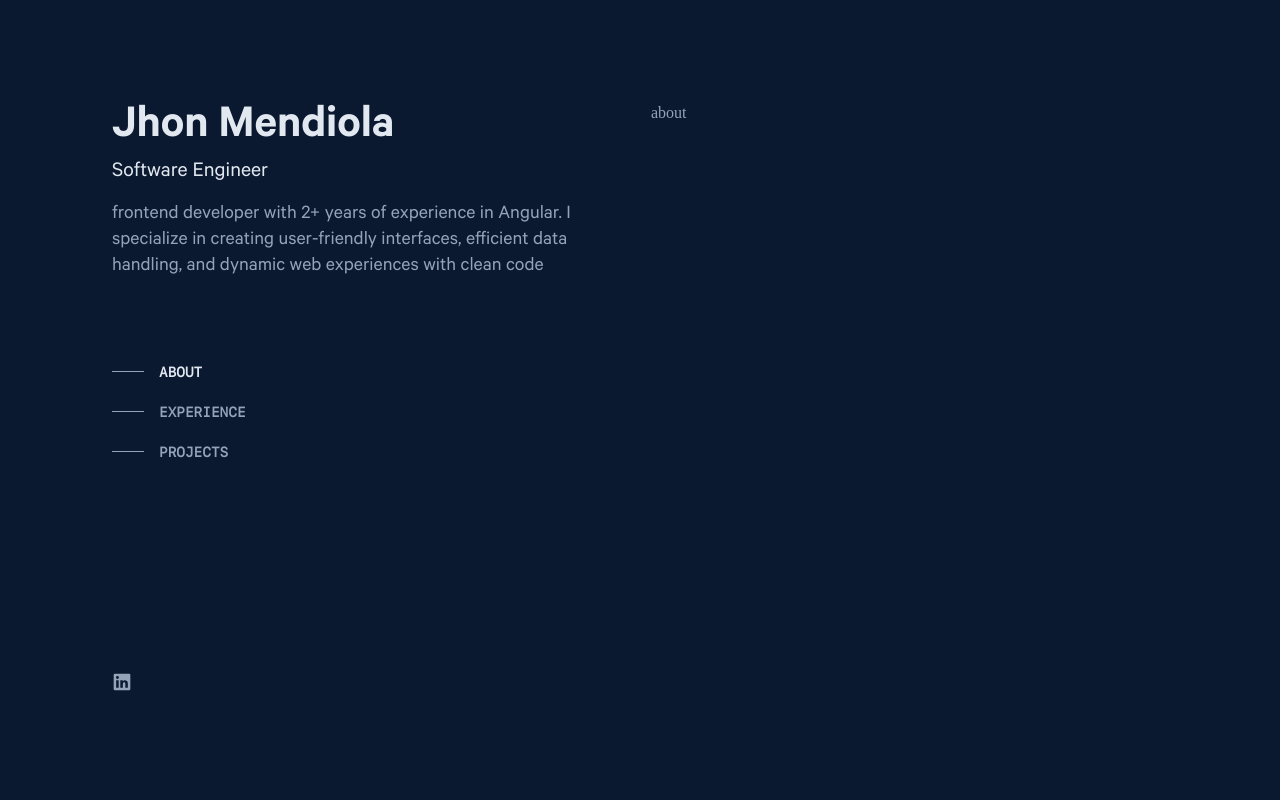
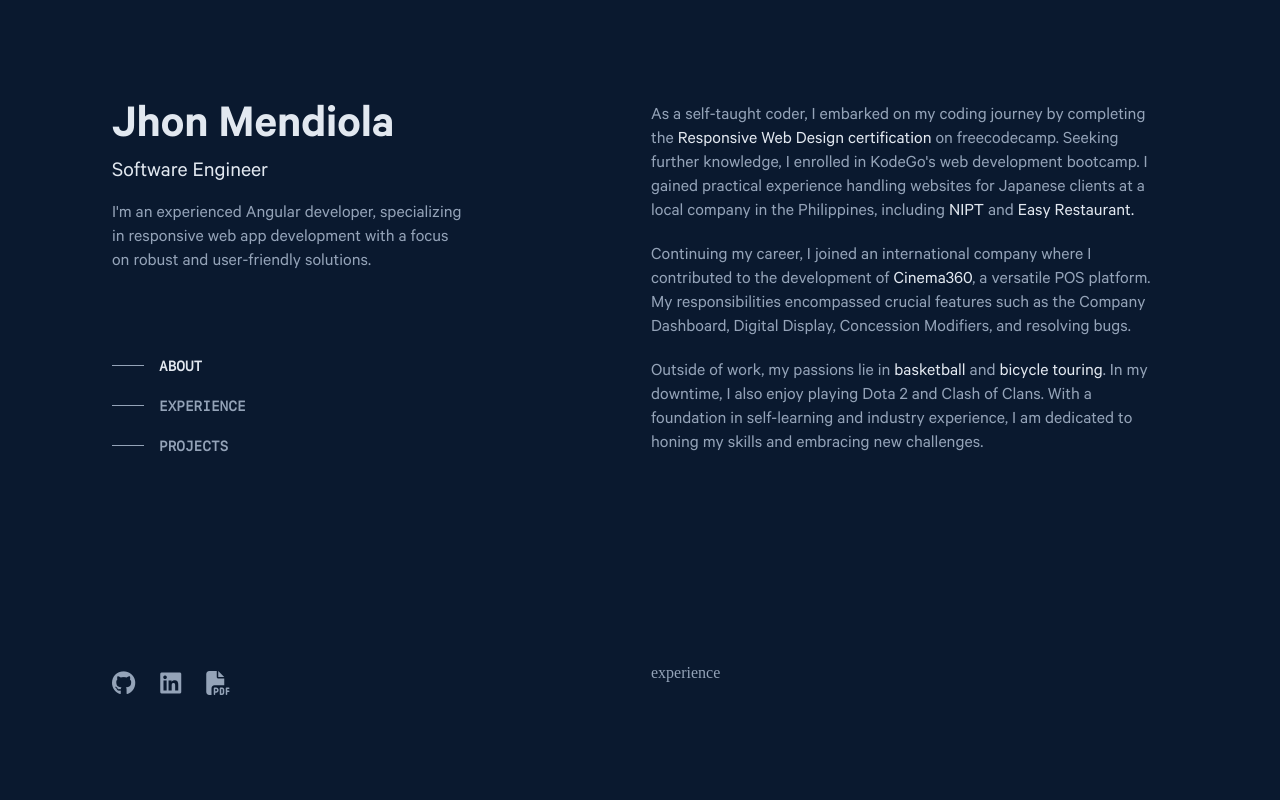
Before and after one commit to AngPayas055/portfoliov2, an Angular app: page /main/home in a window 1280 px wide. Shown: the top 800 px of the page. Built offline with nearby package versions, Linux system fonts and the light colour scheme.

Commit message:
icons and about

```diff
--- a/angular.json
+++ b/angular.json
@@ -27,7 +27,8 @@
               "src/assets/fonts/SFMono"
             ],
             "styles": [
-              "src/styles.css"
+              "src/styles.css",
+              "node_modules/@fortawesome/fontawesome-free/css/all.min.css"
             ],
             "scripts": []
           },
--- a/package.json
+++ b/package.json
@@ -18,6 +18,7 @@
     "@angular/platform-browser": "^16.0.0",
     "@angular/platform-browser-dynamic": "^16.0.0",
     "@angular/router": "^16.0.0",
+    "@fortawesome/fontawesome-free": "^6.4.0",
     "rxjs": "~7.8.0",
     "tslib": "^2.3.0",
     "zone.js": "~0.13.0"
--- a/src/app/modules/main/home/home.component.css
+++ b/src/app/modules/main/home/home.component.css
@@ -19,8 +19,17 @@
     /* height: 200vh; */
     /* padding: 13vh 0; */
 }
+.short-des{
+    max-width: 350px;
+}
 #about{
-    padding-top: 13vh;
+    padding: 13vh 0;
+}
+#experience{
+    padding: 13vh 0;
+}
+#projects{
+    padding: 13vh 0;
 }
 #about:focus-visible{
     .line{
@@ -72,5 +81,16 @@
     display: inline-block;
 }
 .sec{
-    height: 120vh
+    /* height: 120vh; */
+    padding: 13h 0;
 }
+.custom-icon {
+    font-size: 24px;
+}
+.icons-actions:hover{
+    .custom-icon {
+        font-size: 30px;
+        color: var(--font-secondary)
+    }
+
+}
--- a/src/app/modules/main/home/home.component.html
+++ b/src/app/modules/main/home/home.component.html
@@ -4,9 +4,8 @@
             <div class="head">
                 <h2 class="font-secondary">Jhon Mendiola</h2>
                 <h3 class="font-secondary mt-5">Software Engineer</h3>
-                <h4 class="mt-15">frontend developer with 2+ years of experience in Angular.
-                    I specialize in creating user-friendly interfaces,
-                    efficient data handling, and dynamic web experiences with clean code
+                <h4 class="mt-15 short-des">I'm an experienced Angular developer, specializing in responsive web app development
+                    with a focus on robust and user-friendly solutions.
                 </h4>
             </div>
             <div class="nav">
@@ -26,18 +25,30 @@
             </div>
         </div>
         <div>
-            <svg xmlns="http://www.w3.org/2000/svg" viewBox="0 0 24 24"
-                fill="currentColor" class="h-6 w-6" aria-hidden="true">
-                <path d="M20.5 2h-17A1.5 1.5 0 002 3.5v17A1.5 1.5 0 003.5 22h17a1.5 1.5 0
-                    001.5-1.5v-17A1.5 1.5 0 0020.5 2zM8 19H5v-9h3zM6.5 8.25A1.75 1.75 0 118.3
-                    6.5a1.78 1.78 0 01-1.8 1.75zM19 19h-3v-4.74c0-1.42-.6-1.93-1.38-1.93A1.74 1.74
-                    0 0013 14.19a.66.66 0 000 .14V19h-3v-9h2.9v1.3a3.11 3.11 0 012.7-1.4c1.55 0 3.36.86 3.36 3.66z">
-                </path>
-            </svg>
+            <a href="https://github.com/AngPayas055" class="icons-actions"><i class="fa-brands fa-github custom-icon mr-25"></i></a>
+            <a href="https://www.linkedin.com/in/jhon-rey-mendiola-758685213/" class="icons-actions"><i class="fa-brands fa-linkedin custom-icon mr-25"></i></a>
+            <a href="https://drive.google.com/file/d/1ZlCfcb9FupMqW3bHu6RDnnXfJVxabhV3/view?usp=sharing" class="icons-actions"><i class="fa-solid fa-file-pdf custom-icon"></i></a>
         </div>
     </div>
     <div class="group-right">
-        <div class="sec" id="about">about</div>
+        <div class="sec" id="about">
+            <div>
+                <p>
+                    As a self-taught coder, I embarked on my coding journey by completing the <span class="font-secondary">Responsive Web Design certification</span> on freecodecamp.
+                    Seeking further knowledge, I enrolled in KodeGo's web development bootcamp.
+                    I gained practical experience handling websites for Japanese clients at a local company in the Philippines, including <span class="font-secondary">NIPT</span> and
+                    <span class="font-secondary">Easy Restaurant.</span>
+                </p>
+                <p class="mt-20">
+                    Continuing my career, I joined an international company where I contributed to the development of <span class="font-secondary">Cinema360</span>, a versatile POS platform.
+                    My responsibilities encompassed crucial features such as the Company Dashboard, Digital Display, Concession Modifiers, and resolving bugs.
+                </p>
+                <p class="mt-20">
+                    Outside of work, my passions lie in <span class="font-secondary">basketball</span> and <span class="font-secondary">bicycle touring</span>. In my downtime, I also enjoy playing Dota 2 and Clash of Clans.
+                    With a foundation in self-learning and industry experience, I am dedicated to honing my skills and embracing new challenges.
+                </p>
+            </div>
+        </div>
         <div class="sec" id="experience">experience</div>
         <div class="sec" id="projects">projects</div>
     </div>
--- a/src/assets/styles/font.css
+++ b/src/assets/styles/font.css
@@ -30,9 +30,16 @@
 }
 h4{
   font-family: 'Calibre 400';
-  font-size: 20px;
+  font-size: 18px;
   font-weight: 400;
-  line-height: 26px;
+  line-height: 24px;
+  margin: 0;
+}
+p{
+  font-family: 'Calibre 400';
+  font-size: 18px;
+  font-weight: 400;
+  line-height: 24px;
   margin: 0;
 }
 .nav-a{
@@ -46,4 +53,5 @@
 }
 a{
   text-decoration: none;
+  color: var(--font-primary);
 }
--- a/src/assets/styles/utilities.css
+++ b/src/assets/styles/utilities.css
@@ -1,3 +1,8 @@
 .mt-20{margin-top: 20px;}
 .mt-15{margin-top: 15px;}
+.mt-10{margin-top: 10px;}
 .mt-5{margin-top: 5px;}
+
+.mr-5{margin-right: 5px;}
+.mr-20{margin-right: 20px;}
+.mr-25{margin-right: 25px;}
```
Also changed, not shown: 1 other file (tests, documents, lock files or other folders).
